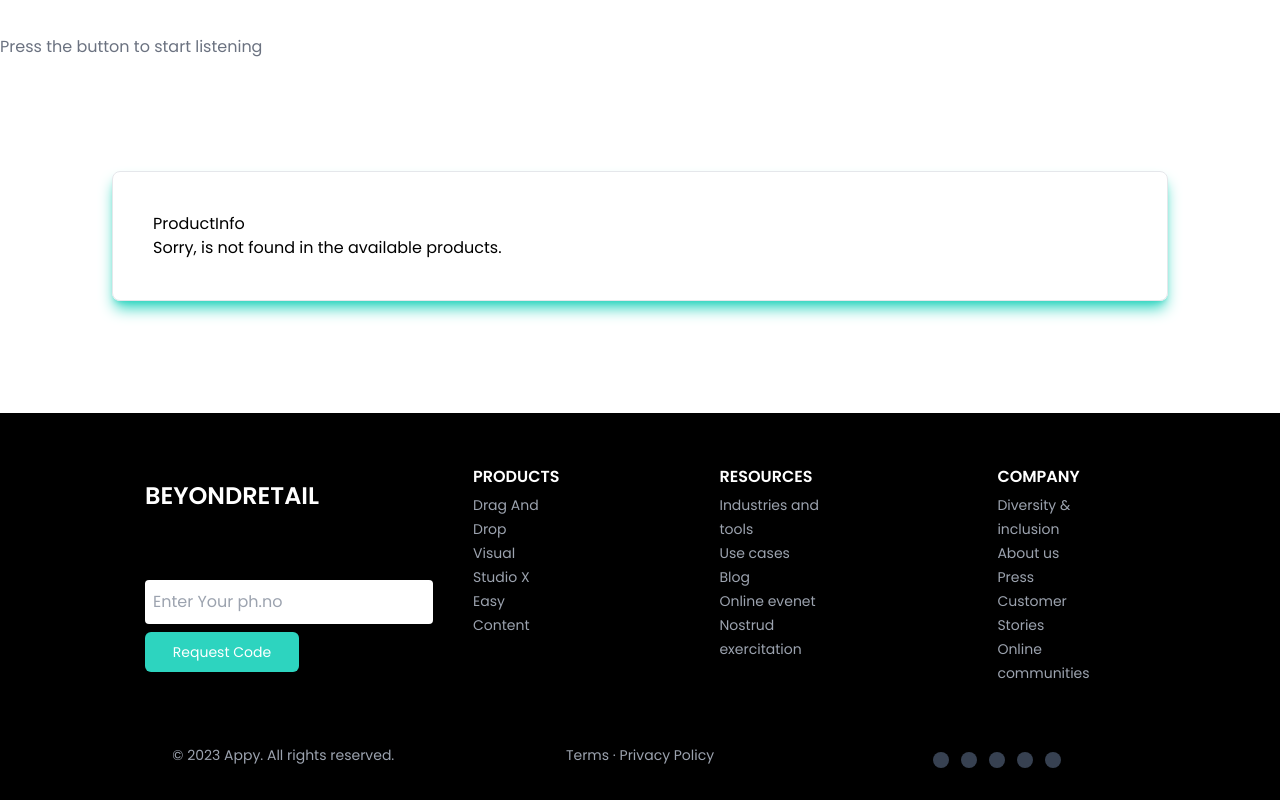
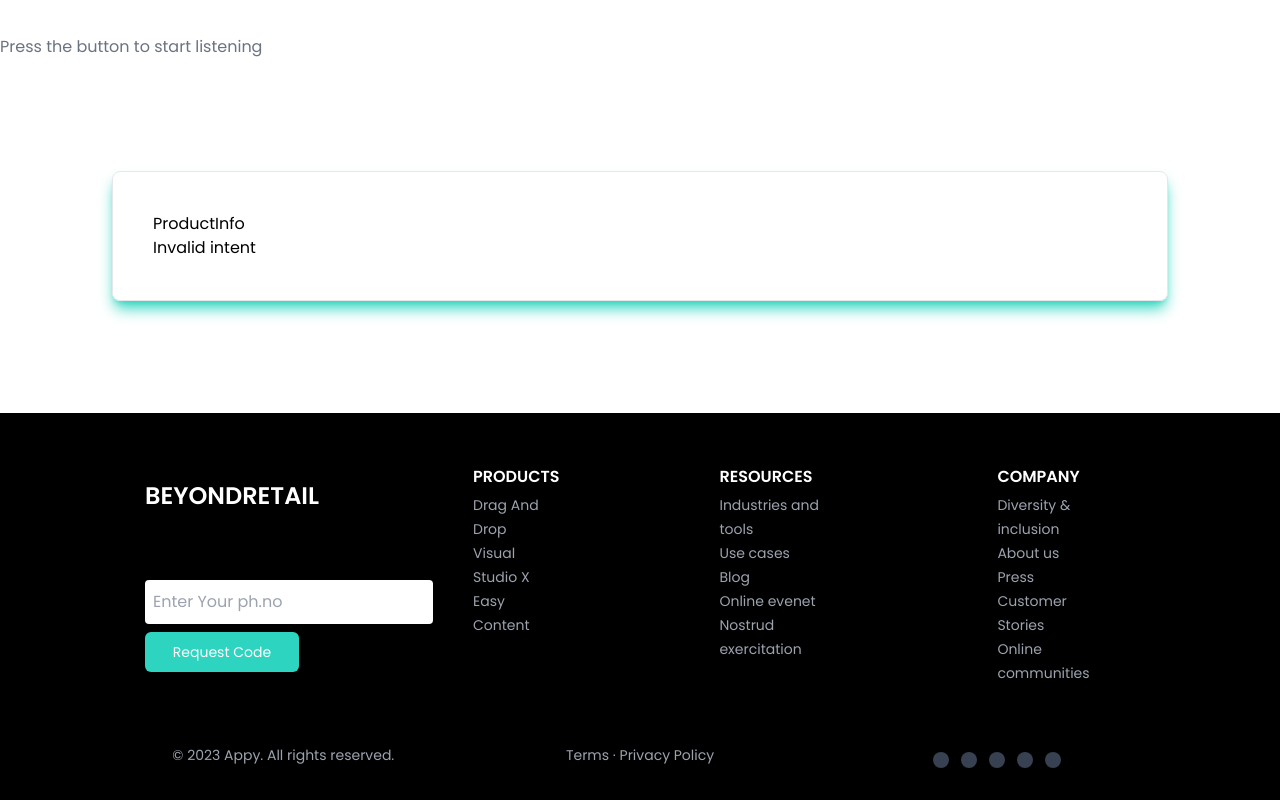
Before and after one commit to shivaram8055/BeyondRetail, a React (Vite) app in the folder beyondRetail/: page / in a window 1280 px wide. Shown: the part 1704-2504 px from the top of the page. Built offline with nearby package versions, Linux system fonts and the light colour scheme; no server answers.

Commit message:
added voice functionality t add products to cart

```diff
--- a/beyondRetail/src/Components/BackendComponents/ProductInfo.jsx
+++ b/beyondRetail/src/Components/BackendComponents/ProductInfo.jsx
@@ -1,28 +1,76 @@
-import React from 'react'
-import mobiledata from '../../Data/mobile_data.json'
+import React, { useState } from 'react';
+import mobiledata from '../../Data/mobile_data.json';
+import { addToCart } from '../../Redux/CartSlice';
+import { useDispatch } from 'react-redux';
 
-const data=mobiledata
-const ProductInfo = ({intent,productName}) => {
-    function getProductDetails(productName,data){
-        for(let item in data){
-            let name=data[item].title.toString().toLowerCase()
-        console.log(productName,name)
-        if(productName==name){
-            console.log("matched")
-            return `${productName} is available. Price: ${data[item].price}`;
-        }
-        }
-        return `Sorry, ${productName} is not found in the available products.`;
+const data = mobiledata;
+const ProductInfo = ({ intent, productName }) => {
+  const dispatch = useDispatch();
+  const [addedToCart, setAddedToCart] = useState(false);
+  const funToCart=((data)=>{
+    console.log("function called")
+    return (dispatch(addToCart(data)))
+  })
 
+  function getProductOrder(productName, data) {
+    for (let item in data) {
+      // const productTitle = data[item].title;
+      // const productPrice = data[item].price;
+      // const productImage = data[item].itemImg;
+      let name = data[item].title.toString().toLowerCase();
+      if (productName == name && !addedToCart) {
+        // console.log('Dispatching addToCart action:', { productTitle, productPrice, productImage });
+        setAddedToCart(true);
+
+        return (funToCart(data[item]));
+      }
     }
-    let result=getProductDetails(productName,data)
+    return `Sorry, ${productName} is not found in the available products.`;
+  }
+  function getProductAvailability(productName, data) {
+    for (let item in data) {
+      let name = data[item].title.toString().toLowerCase();
+      if (productName == name) {
+        return `Available Products: ${productName} is available. Price: ${data[item].price}`;
+      }
+    }
+    return `Sorry, ${productName} is not found in the available products.`;
+  }
+
+  function getProductDetails(productName, data) {
+    for (let item in data) {
+      let name = data[item].title.toString().toLowerCase();
+      console.log(productName, name);
+      if (productName == name) {
+        console.log("matched");
+        return `Product Details :${productName} is available. Price: ${data[item].price}`;
+      }
+    }
+    return `Sorry, ${productName} is not found in the available products.`;
+  }
+
+  let result;
+
+  switch (intent) {
+    case 'productSpecifications':
+      result = getProductDetails(productName, data);
+      break;
+    case 'productAvailability':
+      result = getProductAvailability(productName, data);
+      break;
+    case 'orderProduct':
+      result = getProductOrder(productName, data);
+      break;
+    default:
+      result = 'Invalid intent';
+  }
 
   return (
     <div className='m-28 p-10 border rounded-lg shadow-lg shadow-teal-400'>
-    <div>ProductInfo</div>
-    <h1>{result}</h1>
+      <div>ProductInfo</div>
+      <h1>{result}</h1>
     </div>
-  )
-}
+  );
+};
 
-export default ProductInfo
+export default ProductInfo;
```
